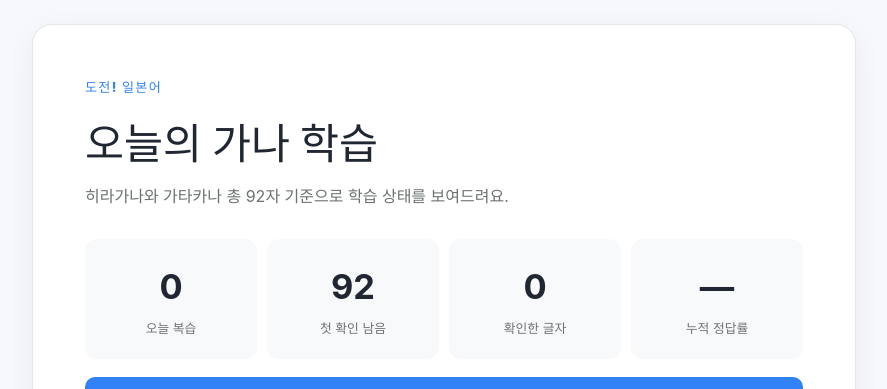
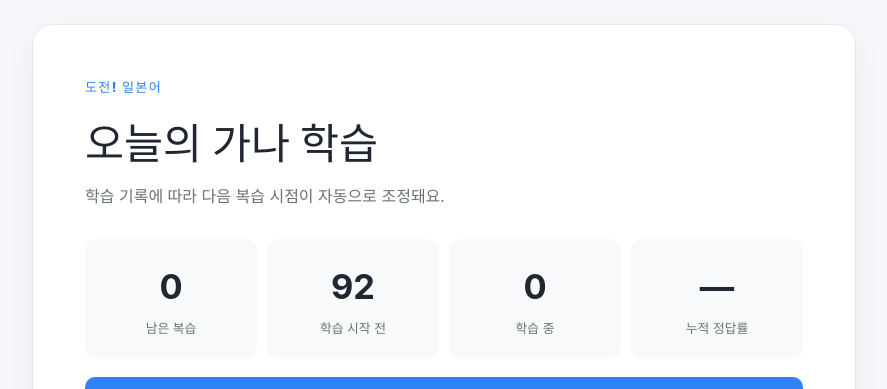
Before and after one commit to rkhyeon13-create/kana-recall-webapp, a React (Vite) app: page / in a window 1280 px wide. Shown: the top 389 px of the page, without its empty margins (196-1083 px from the left). Built offline with nearby package versions, Linux system fonts and the light colour scheme; what ts-fsrs would draw is missing.

Commit message:
Refine home learning labels

```diff
--- a/src/App.tsx
+++ b/src/App.tsx
@@ -206,12 +206,12 @@ export default function App() {
           <header className="home-header">
             <p className="eyebrow">도전! 일본어</p>
             <h1 id="home-title">오늘의 가나 학습</h1>
-            <p>히라가나와 가타카나 총 92자 기준으로 학습 상태를 보여드려요.</p>
+            <p>학습 기록에 따라 다음 복습 시점이 자동으로 조정돼요.</p>
           </header>
           <div className="home-stats" aria-label="학습 통계">
-            <div><strong>{homeStats.due}</strong><span>오늘 복습</span></div>
-            <div><strong>{homeStats.firstCheckRemaining}</strong><span>첫 확인 남음</span></div>
-            <div><strong>{homeStats.checked}</strong><span>확인한 글자</span></div>
+            <div><strong>{homeStats.due}</strong><span>남은 복습</span></div>
+            <div><strong>{homeStats.firstCheckRemaining}</strong><span>학습 시작 전</span></div>
+            <div><strong>{homeStats.checked}</strong><span>학습 중</span></div>
             <div><strong>{homeStats.accuracy === null ? '—' : `${homeStats.accuracy}%`}</strong><span>누적 정답률</span></div>
           </div>
           <button className="primary-action" type="button" onClick={startFromHome}>
```
